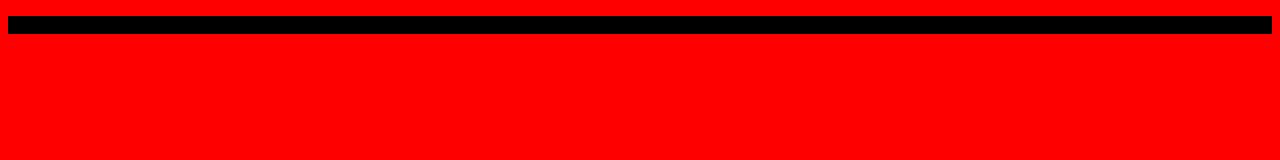
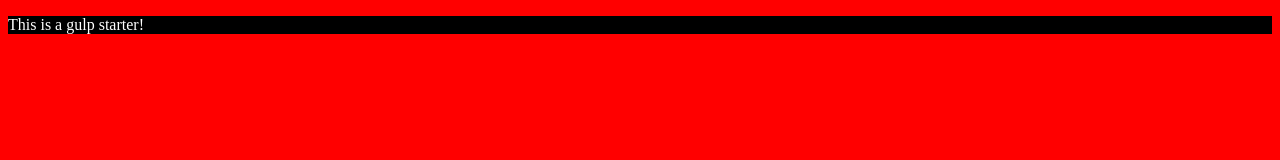
Before and after one commit to alyzidan/gulp-starter, a website: page app/index.html in a window 1280 px wide. Drawn offline with Linux system fonts and the light colour scheme.

```diff
--- a/app/scss/styles.scss
+++ b/app/scss/styles.scss
@@ -4,6 +4,7 @@
 body{
   background: red;
   p {
-    background: black
+    background: black;
+    color:#fff
   }
 }
```
Also changed, not shown: package.json (+5 -3 lines), app/css/styles.css, 1 other file.
